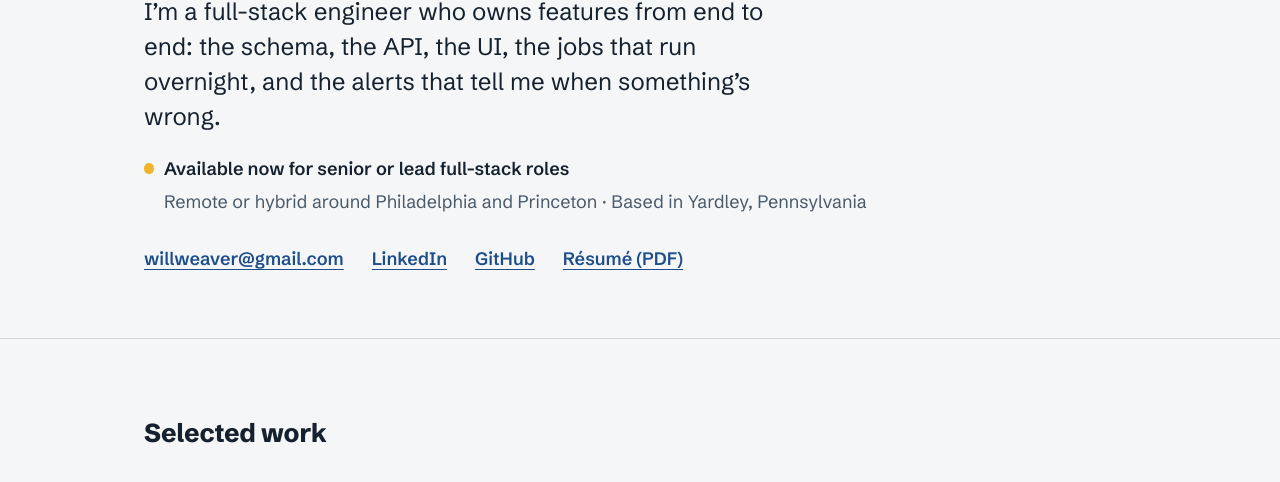
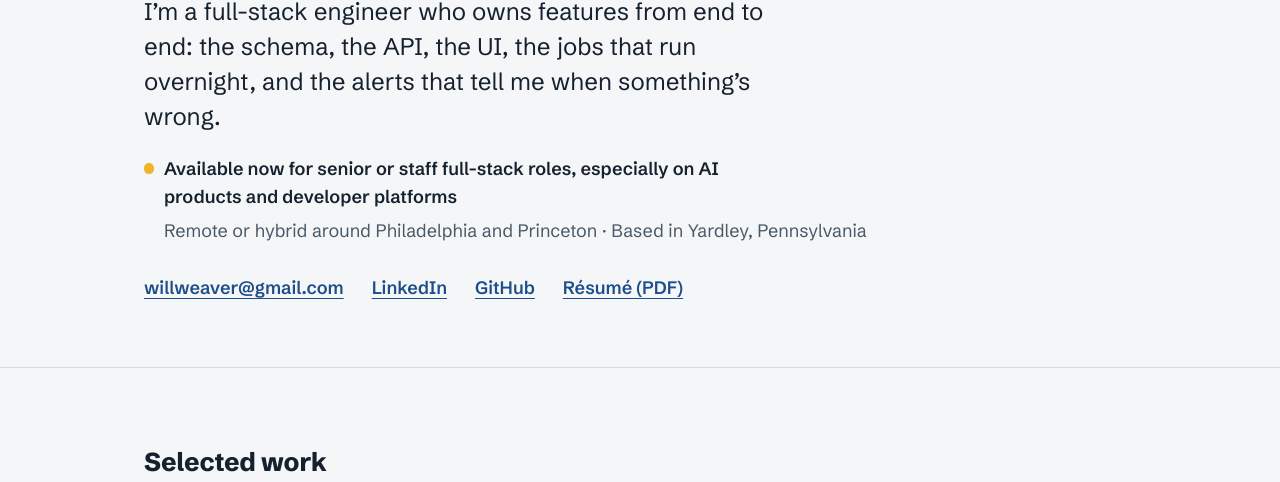
Before and after one commit to wweaver/willweaver.net, a plain HTML site: page index.html in a window 1280 px wide. Shown: the part 271-753 px from the top of the page. Drawn offline with Linux system fonts and the light colour scheme; a script that the page names is missing.

Commit message:
Availability: senior or staff roles, with AI focus
Match LinkedIn: senior or staff full-stack roles, especially on AI
products and developer platforms. Regenerate the link preview image.

Co-Authored-By: Claude Opus 5.5 <noreply@anthropic.com>

```diff
--- a/index.html
+++ b/index.html
@@ -12,7 +12,7 @@
   <meta property="og:image" content="https://willweaver.net/og-image.png">
   <meta property="og:image:width" content="1200">
   <meta property="og:image:height" content="630">
-  <meta property="og:image:alt" content="Will Weaver, full-stack engineer. Available now for senior or lead full-stack roles.">
+  <meta property="og:image:alt" content="Will Weaver, full-stack engineer. Available now for senior or staff full-stack roles.">
   <meta name="twitter:card" content="summary_large_image">
   <link rel="canonical" href="https://willweaver.net/">
   <link rel="icon" href="/favicon.svg" type="image/svg+xml">
@@ -46,7 +46,7 @@
   <header class="intro wrap">
     <h1>Will Weaver</h1>
     <p class="lede">I’m a full-stack engineer who owns features from end to end: the schema, the API, the UI, the jobs that run overnight, and the alerts that tell me when something’s wrong.</p>
-    <p class="status"><span class="status-dot" aria-hidden="true"></span>Available now for senior or lead full-stack roles</p>
+    <p class="status"><span class="status-dot" aria-hidden="true"></span>Available now for senior or staff full-stack roles, especially on AI products and developer platforms</p>
     <p class="where">Remote or hybrid around Philadelphia and Princeton · Based in Yardley, Pennsylvania</p>
     <nav class="links" aria-label="Contact and profiles">
       <a href="mailto:willweaver@gmail.com">willweaver@gmail.com</a>
```
Also changed, not shown: og-image.png.
